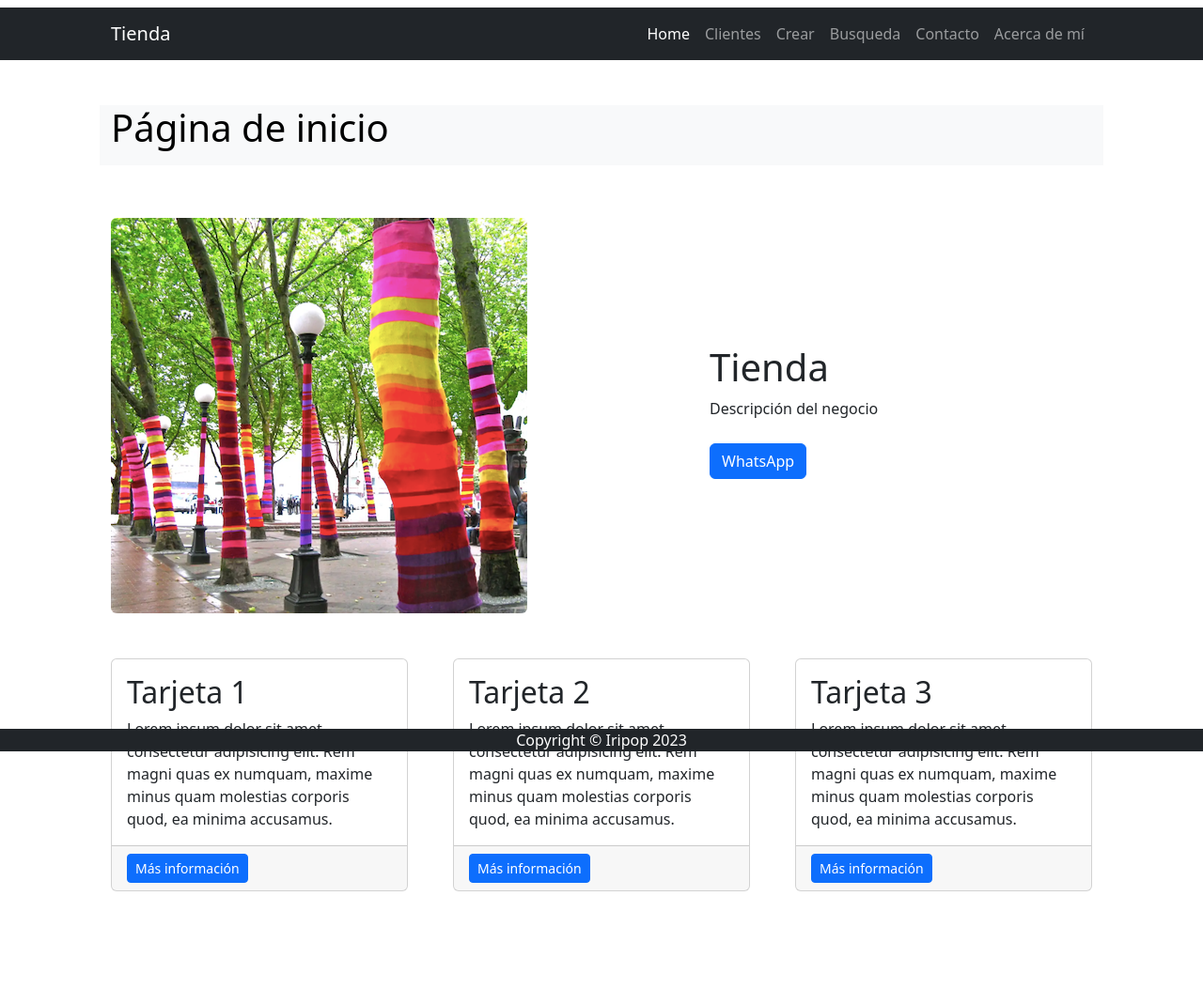
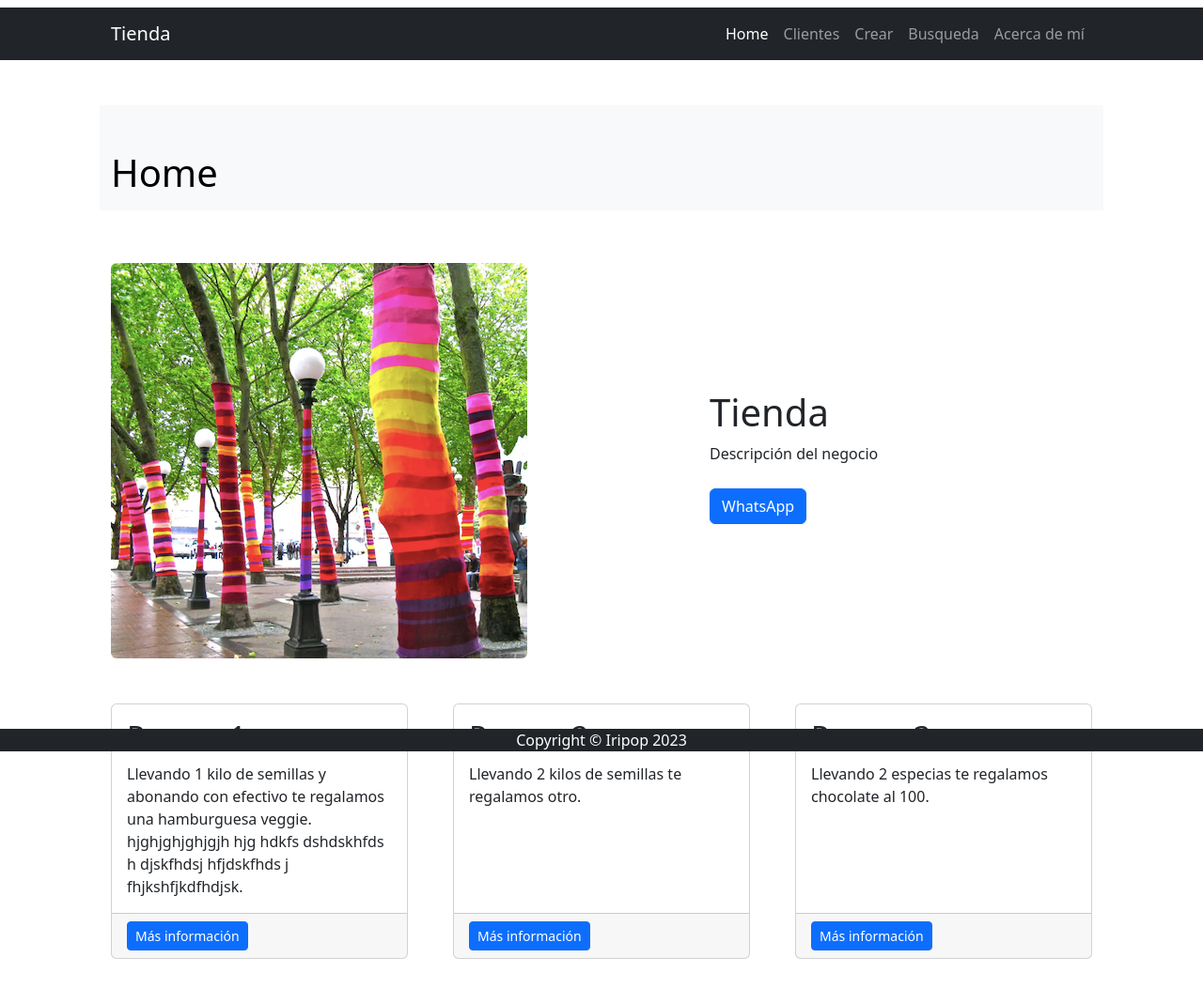
Before and after one commit to Frambuess/ProyectoFinalCoder, a Django app: page / in a window 1280 px wide. Shown: the whole page at 94% size. Before the commit the page ends 949 px from the top, so only its background shows below. Run offline with Django 4.2, Linux system fonts and the light colour scheme; some libraries are stand-ins or nearby versions.

Commit message:
titulo y contenido de cards

```diff
--- a/project/apps/CORE/templates/CORE/about.html
+++ b/project/apps/CORE/templates/CORE/about.html
@@ -6,8 +6,7 @@
 
 
 {% block INDEX_CONTENIDO %}
-
-<div><p> Mi nombre es Irina, soy Lic. en Matemática, tengo dos hijas pequeñas y me estoy aventurando a hacer una aplicación web por primera vez. </p></div>
+    <div><p id="p3"><dd> Mi nombre es Irina, soy Lic. en Matemática, tengo dos hijas pequeñas y me estoy aventurando a hacer una aplicación web por primera vez. Si me quieren contactar mi e-mail es frambuess@gmail.com. </dd></p></div>
 
     <br><p>
     {% include 'CORE/index_back.html' %} </p></br>
--- a/project/apps/CORE/templates/CORE/card.html
+++ b/project/apps/CORE/templates/CORE/card.html
@@ -2,7 +2,7 @@
     <div class="card h-100">
         <div class="card-body">
             <h2 class="card-title">{{ card }}</h2>
-            <p class="card-text">Lorem ipsum dolor sit amet, consectetur adipisicing elit. Rem magni quas ex numquam, maxime minus quam molestias corporis quod, ea minima accusamus.</p>
+            <p class="card-text" id="p3">{{ cardcontenido }}</p>
         </div>
         <div class="card-footer"><a class="btn btn-primary btn-sm" href="#!">Más información</a></div>
     </div>
--- a/project/apps/CORE/templates/CORE/index.html
+++ b/project/apps/CORE/templates/CORE/index.html
@@ -6,8 +6,9 @@
 
 <div class="row align-items-center my-5">
     <h1 class="pb-lg-3 text-bg-light">
+        <br>
         {% block INDEX_TITULO %}
-            Página de inicio
+            Home
         {% endblock INDEX_TITULO %}
     </h1>
 </div>
@@ -27,9 +28,9 @@
     <!-- Content Row-->
     <div class="row gx-4 gx-lg-5">
 
-        {% include 'CORE/card.html' with card="Tarjeta 1" %}
-        {% include 'CORE/card.html' with card="Tarjeta 2" %}
-        {% include 'CORE/card.html' with card="Tarjeta 3" %}
+        {% include 'CORE/card.html' with card="Promo 1" cardcontenido='Llevando 1 kilo de semillas y abonando con efectivo te regalamos una hamburguesa veggie. hjghjghjghjgjh hjg hdkfs dshdskhfds h djskfhdsj hfjdskfhds j fhjkshfjkdfhdjsk.' %}
+        {% include 'CORE/card.html' with card="Promo 2" cardcontenido='Llevando 2 kilos de semillas te regalamos otro.'%}
+        {% include 'CORE/card.html' with card="Promo 3" cardcontenido='Llevando 2 especias te regalamos chocolate al 100.'%}
 
 
 
--- a/project/apps/CORE/templates/CORE/navbar.html
+++ b/project/apps/CORE/templates/CORE/navbar.html
@@ -1,14 +1,13 @@
 <nav class="navbar navbar-expand-lg navbar-dark bg-dark">
     <div class="container px-5">
-        <a class="navbar-brand" href="#!">Tienda</a>
+        <a class="navbar-brand" href="{% url 'Home:home' %}">Tienda</a>
         <button class="navbar-toggler" type="button" data-bs-toggle="collapse" data-bs-target="#navbarSupportedContent" aria-controls="navbarSupportedContent" aria-expanded="false" aria-label="Toggle navigation"><span class="navbar-toggler-icon"></span></button>
         <div class="collapse navbar-collapse" id="navbarSupportedContent">
             <ul class="navbar-nav ms-auto mb-2 mb-lg-0">
-                <li class="nav-item"><a class="nav-link active" aria-current="page" href="Home:home">Home</a></li>
+                <li class="nav-item"><a class="nav-link active" aria-current="page" href="{% url 'Home:home' %}">Home</a></li>
                 <li class="nav-item"><a class="nav-link" href="{% url 'Home:clientes' %}">Clientes</a></li>
                 <li class="nav-item"><a class="nav-link" href="{% url 'Home:crear' %}">Crear</a></li>
                 <li class="nav-item"><a class="nav-link" href="{% url 'Home:busqueda' %}">Busqueda</a></li>
-                <li class="nav-item"><a class="nav-link" href="#!">Contacto</a></li>
                 <li class="nav-item"><a class="nav-link" href="{% url 'Home:about' %}">Acerca de mí</a></li>
 
             </ul>
```
